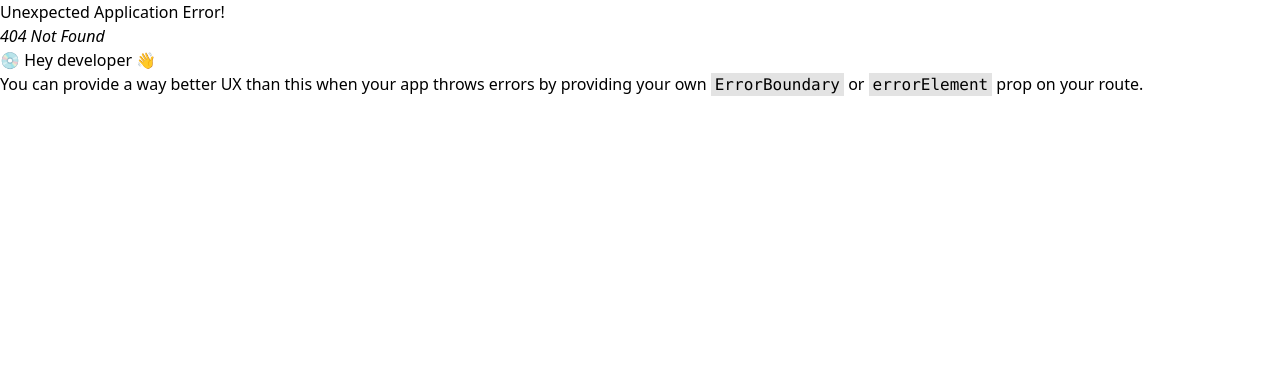
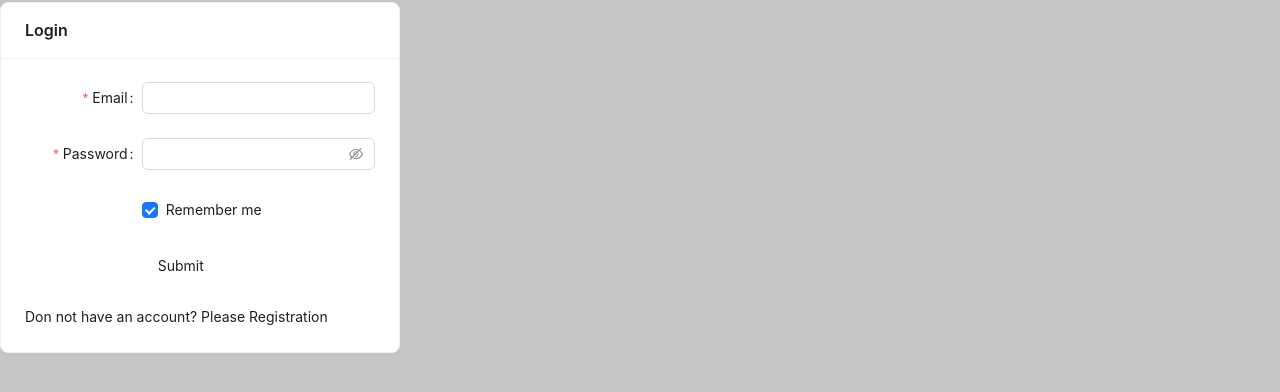
Before and after one commit to tushar-h789/eCommerce-frontend, a React (Vite) app: page / in a window 1280 px wide. Before the commit this address had no page. Shown: the top 392 px of the page. Built offline with nearby package versions, Linux system fonts and the light colour scheme.

Commit message:
some work

```diff
--- a/package.json
+++ b/package.json
@@ -11,6 +11,7 @@
   },
   "dependencies": {
     "antd": "^5.14.0",
+    "axios": "^1.6.7",
     "localforage": "^1.10.0",
     "match-sorter": "^6.3.3",
     "react": "^18.2.0",
--- a/src/Router.jsx
+++ b/src/Router.jsx
@@ -6,7 +6,7 @@ import Registration from "./pages/Registration";
 
 export const router = createBrowserRouter([
   {
-    path: "login",
+    path: "/",
     element: <Login/>,
     // children: [
     //   {
--- a/src/index.css
+++ b/src/index.css
@@ -1,3 +1,7 @@
 @tailwind base;
 @tailwind components;
 @tailwind utilities;
+
+body{
+    background: #0000003a;
+}
--- a/src/pages/Login.jsx
+++ b/src/pages/Login.jsx
@@ -12,7 +12,7 @@ const Login = () => {
 
 
   return (
-    <div className="text-center my-[10%] bg-orange-100 py-10">
+    <div className="text-center my-[8%]  py-10">
     <Space direction="vertical" size={16}>
       <Card
         title="Login"
--- a/src/pages/Registration.jsx
+++ b/src/pages/Registration.jsx
@@ -1,16 +1,26 @@
 import { Card, Space, Button, Checkbox, Form, Input } from "antd";
+import axios from "axios";
 import { Link } from "react-router-dom";
 
 const Registration = () => {
-    const onFinish = (values) => {
-        console.log("Success:", values);
+    const onFinish = async (values) => {
+        const userInfo = {
+            name: values.name,
+            email: values.email,
+            password: values.password
+        }
+        console.log(userInfo);
+
+        const userData= await axios.post("http://localhost:8000/api/v1/auth/registration", userInfo)
+        console.log(userData);
+
       };
       const onFinishFailed = (errorInfo) => {
         console.log("Failed:", errorInfo);
       };
 
   return (
-    <div className="text-center my-[10%] bg-orange-100 py-10">
+    <div className="text-center my-[7%] py-10">
       <Space direction="vertical" size={16}>
         <Card
           title="Registration"
@@ -101,7 +111,7 @@ const Registration = () => {
         </Form>
         {/* from end */}
         <div className="my-4">
-        <p>Already have an account? Please <span className="text-blue-500 font-bold"><Link to='/login'>Login</Link></span></p>
+        <p>Already have an account? Please <span className="text-blue-500 font-bold"><Link to='/'>Login</Link></span></p>
       </div>
         </Card>
 
```
Also changed, not shown: 1 other file (tests, documents, lock files or other folders).
